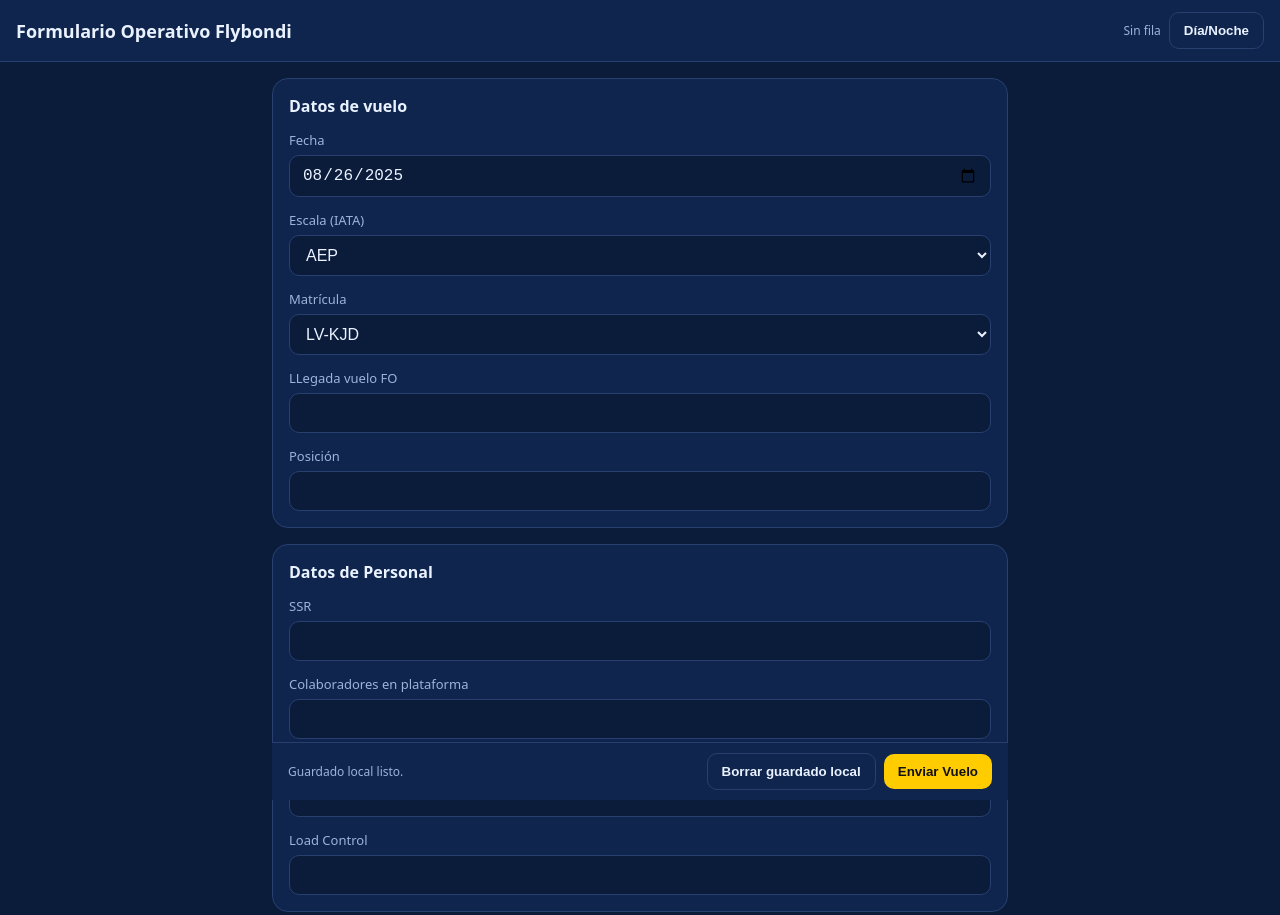
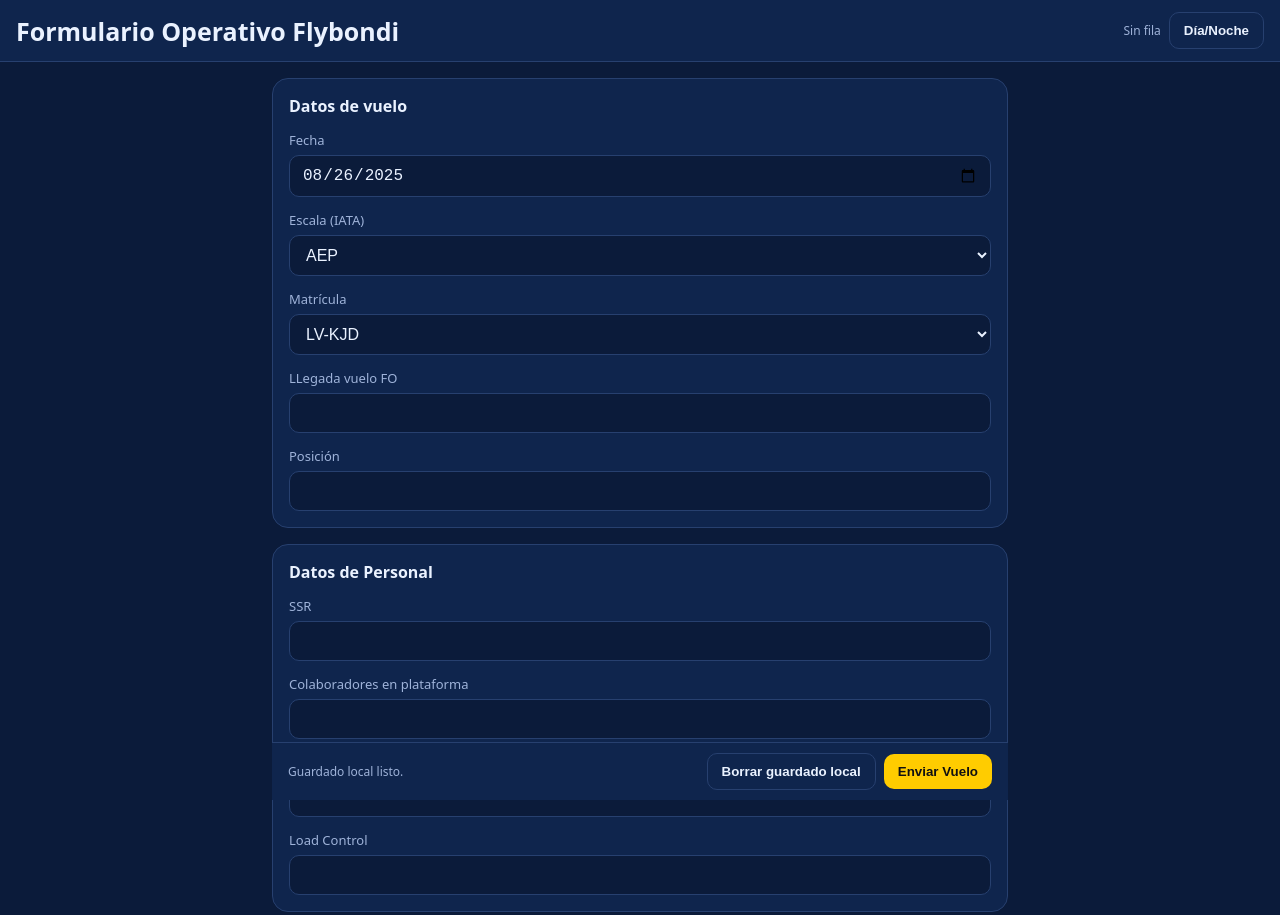
Before and after one commit to FLYBONDINET/CONTROLRAMPA, a plain HTML site: page rampa_llegada.html in a window 1280 px wide. Shown: the top 915 px of the page. Drawn offline with Linux system fonts and the light colour scheme.

Commit message:
Update rampa_llegada.html

```diff
--- a/rampa_llegada.html
+++ b/rampa_llegada.html
@@ -3,7 +3,7 @@
 <head>
 <meta charset="utf-8" />
 <meta name="viewport" content="width=device-width,initial-scale=1" />
-<title>Formulario Operativo - Flybondi</title>
+<title>Formulario Operativo - Flybondi   -    LLEGADA</title>
 <style>
   :root{
     --bg:#0b1b3a;       /* azul oscuro */
@@ -36,7 +36,7 @@
     background:var(--card); border-bottom:1px solid var(--border);
     padding:12px 16px; display:flex; align-items:center; gap:8px;
   }
-  header h1{font-size:18px; margin:0; flex:1;}
+  header h1{font-size:25px; margin:0; flex:1;}
   .chip{font-size:12px; color:var(--muted)}
   .btn{
     background:var(--accent); color:#111; border:0; border-radius:10px;
```
